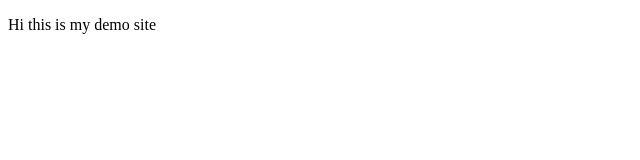
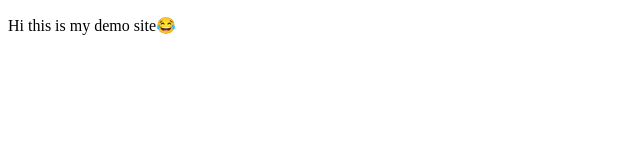
Before and after one commit to manikumar761/Githubdemo, a plain HTML site: page index.html in a window 1280 px wide. Shown: the full height of the page, 0-640 px from the left. Drawn offline with Linux system fonts and the light colour scheme.

```diff
--- a/index.html
+++ b/index.html
@@ -6,6 +6,6 @@
     <title>Document</title>
 </head>
 <body>
-    <p>Hi this is my demo site</p>
+    <p>Hi this is my demo site😂</p>
 </body>
 </html>
```
